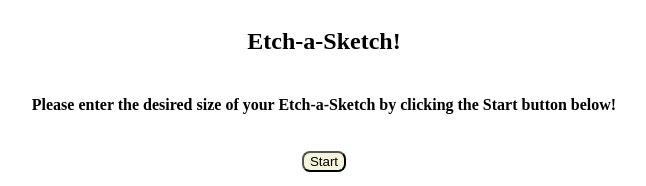
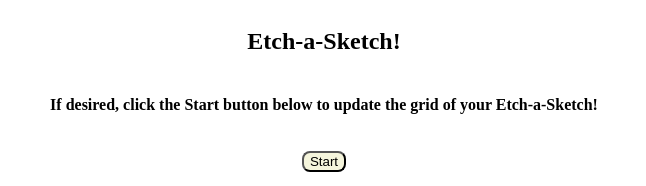
Before and after one commit to hannahpeterson4848/etch-a-sketch, a plain HTML site: page index.html in a window 1280 px wide. Shown: the top 186 px of the page, without its empty margins (316-962 px from the left). Drawn offline with Linux system fonts and the light colour scheme.

Commit message:
Update wording of h4

```diff
--- a/index.html
+++ b/index.html
@@ -11,7 +11,7 @@
 <body>
     <div id="body">
         <h2>Etch-a-Sketch!</h2>
-        <h4>Please enter the desired size of your Etch-a-Sketch by clicking the Start button below!</h4>
+        <h4>If desired, click the Start button below to update the grid of your Etch-a-Sketch!</h4>
         <button class="button">Start </button>
         <button id="resetButton">Reset</button>
         <div id="container"></div>
```
